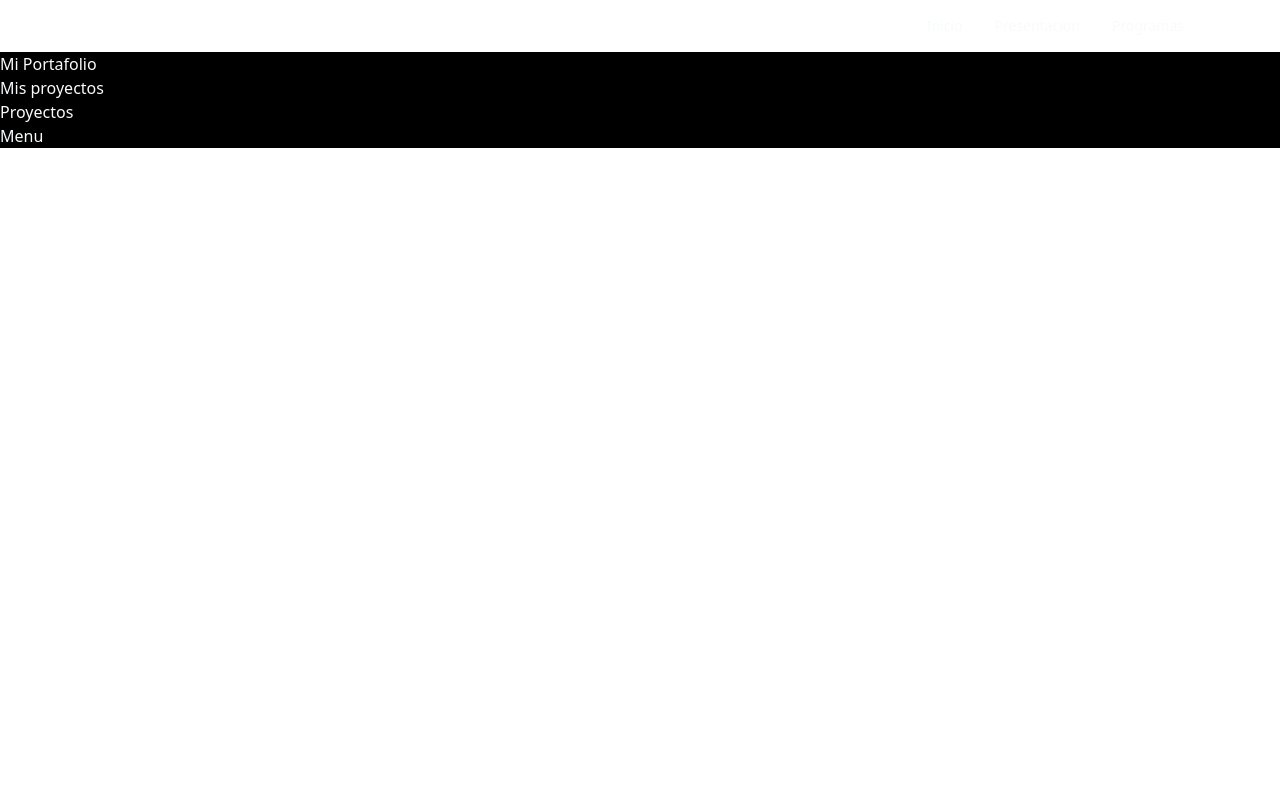
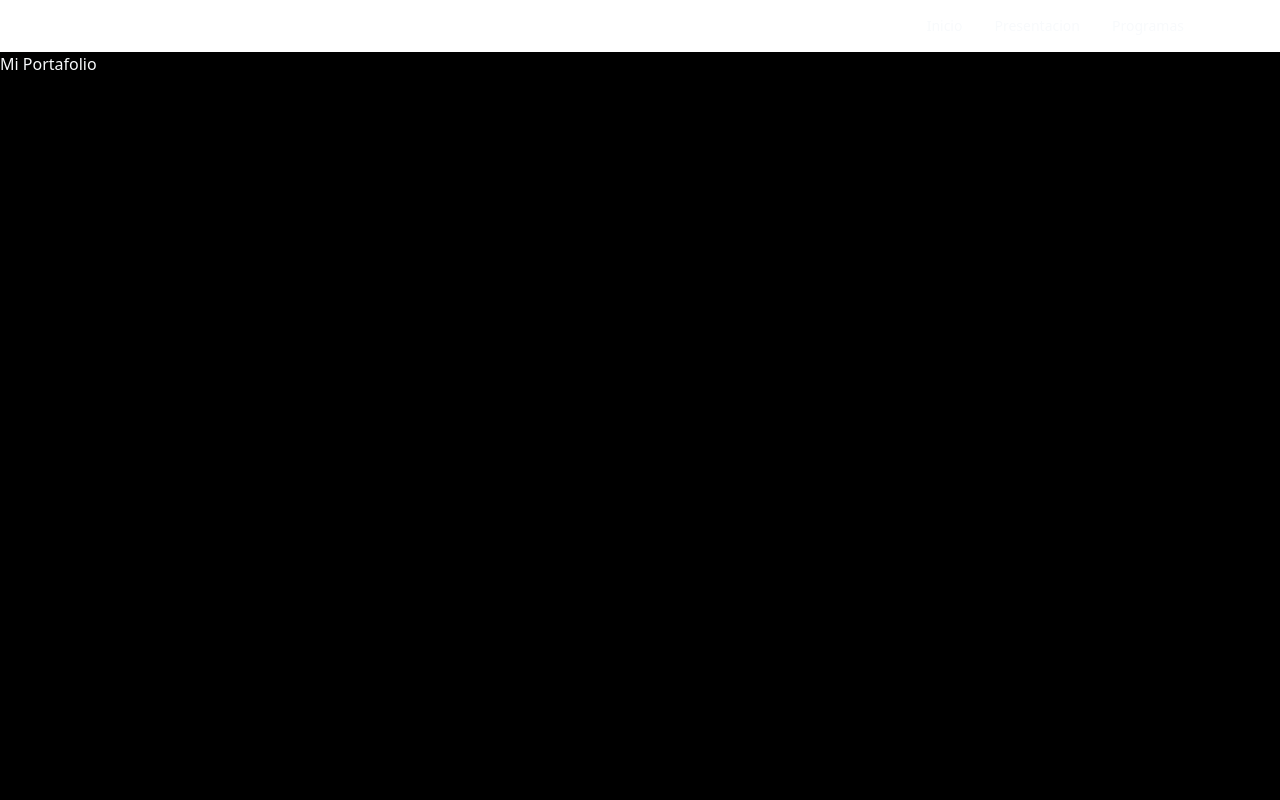
Before and after one commit to EdwardsLDMS/Galer.ia, an Astro site: page / in a window 1280 px wide. Shown: the top 800 px of the page. Built offline with nearby package versions, Linux system fonts and the light colour scheme; Astro itself is replaced by a stand-in of ours.

Commit message:
Update index.astro

```diff
--- a/src/pages/index.astro
+++ b/src/pages/index.astro
@@ -23,13 +23,13 @@ import Layout from '../layouts/Layout.astro';
 		</div>
 	</header>
 
-<div class="w-full h-full ">
+<div class="w-screen h-screen ">
 <h1 class"m-auto text-slate-50" >Mi Portafolio </h1>
 
 </div>
 
 
-<div class="w-full h-full ">
+<div class="w-screen h-screen ">
 <h1 class"m-auto" >Mis proyectos </h1>
 
 
```
